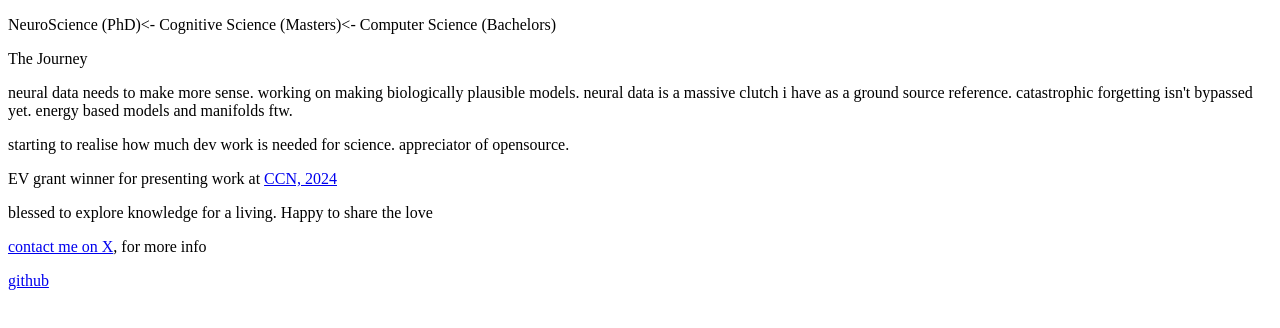
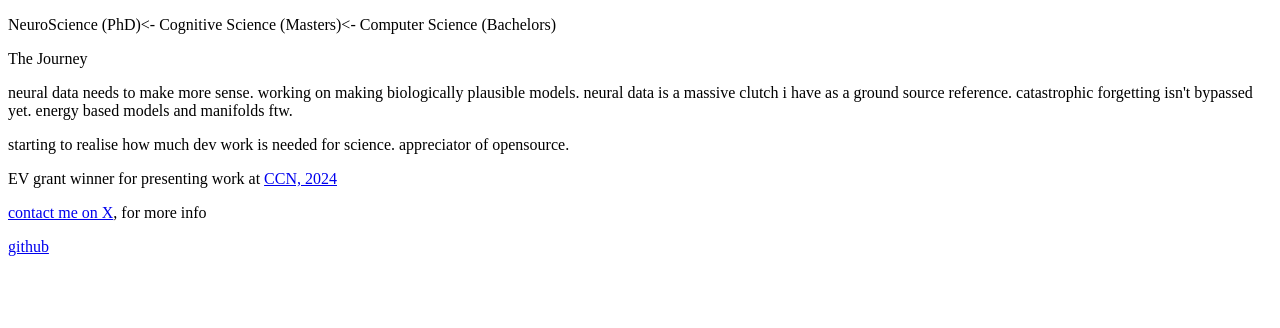
Before and after one commit to Chetank99/chetank99.github.io, a plain HTML site: page index.html in a window 1280 px wide. Drawn offline with Linux system fonts and the light colour scheme.

Commit message:
Update index.html

```diff
--- a/index.html
+++ b/index.html
@@ -1,7 +1,7 @@
 <!DOCTYPE html>
 <html>
 <head>
-    <title>We learn</title>
+    <title>My Website</title>
 </head>
 <body>
     <p>NeuroScience (PhD)<- Cognitive Science (Masters)<- Computer Science (Bachelors)</p>
@@ -9,9 +9,6 @@
     <p>neural data needs to make more sense. working on making biologically plausible models. neural data is a massive clutch i have as a ground source reference. catastrophic forgetting isn't bypassed yet. energy based models and manifolds ftw.</p>
     <p>starting to realise how much dev work is needed for science. appreciator of opensource.</p>
     <p>EV grant winner for presenting work at <a href="https://2024.ccneuro.org/">CCN, 2024</a></p>
-
-    <p> blessed to explore knowledge for a living. Happy to share the love </p>
-
     <p><a href="https://x.com/adaptive_neuron">contact me on X</a>, for more info</p>
     <p><a href="https://github.com/Chetank99">github</a></p>
 </body>
```
